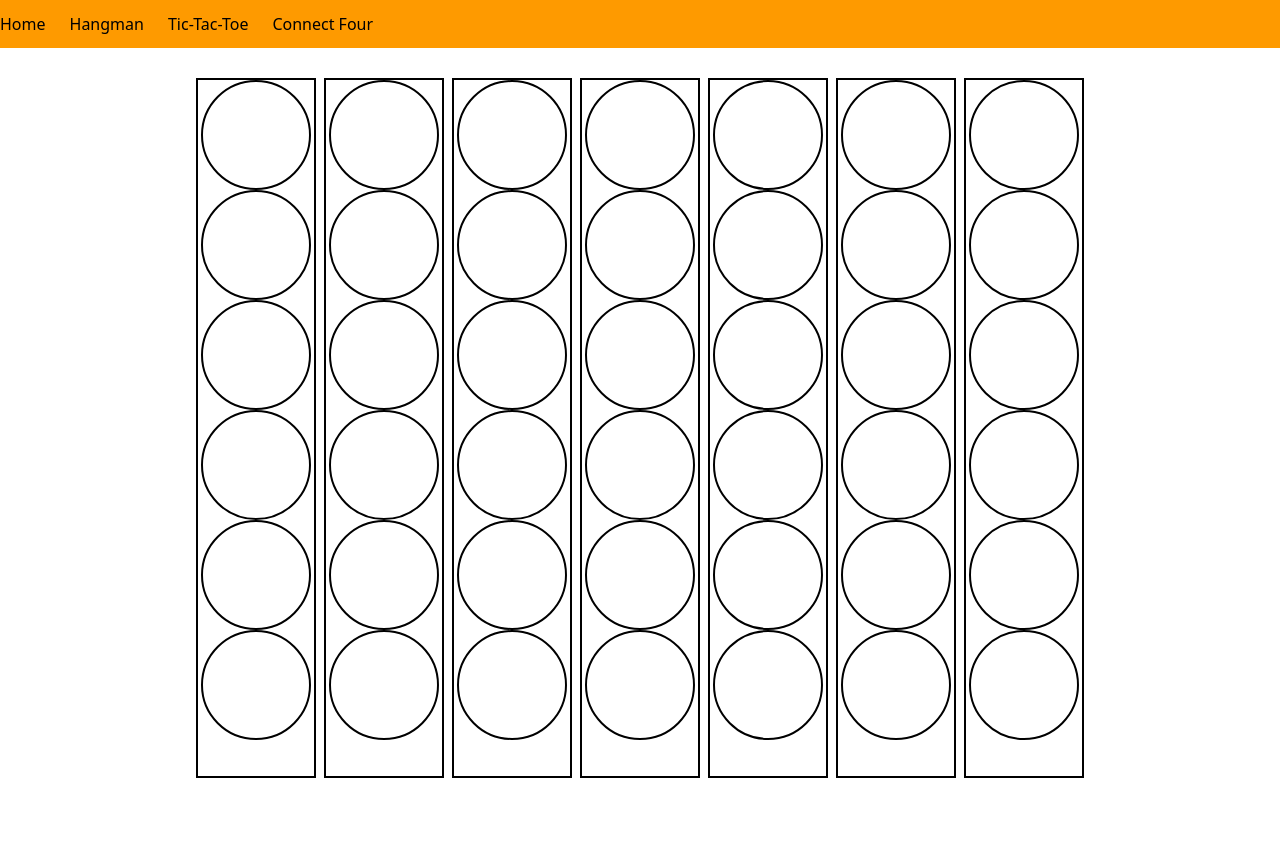
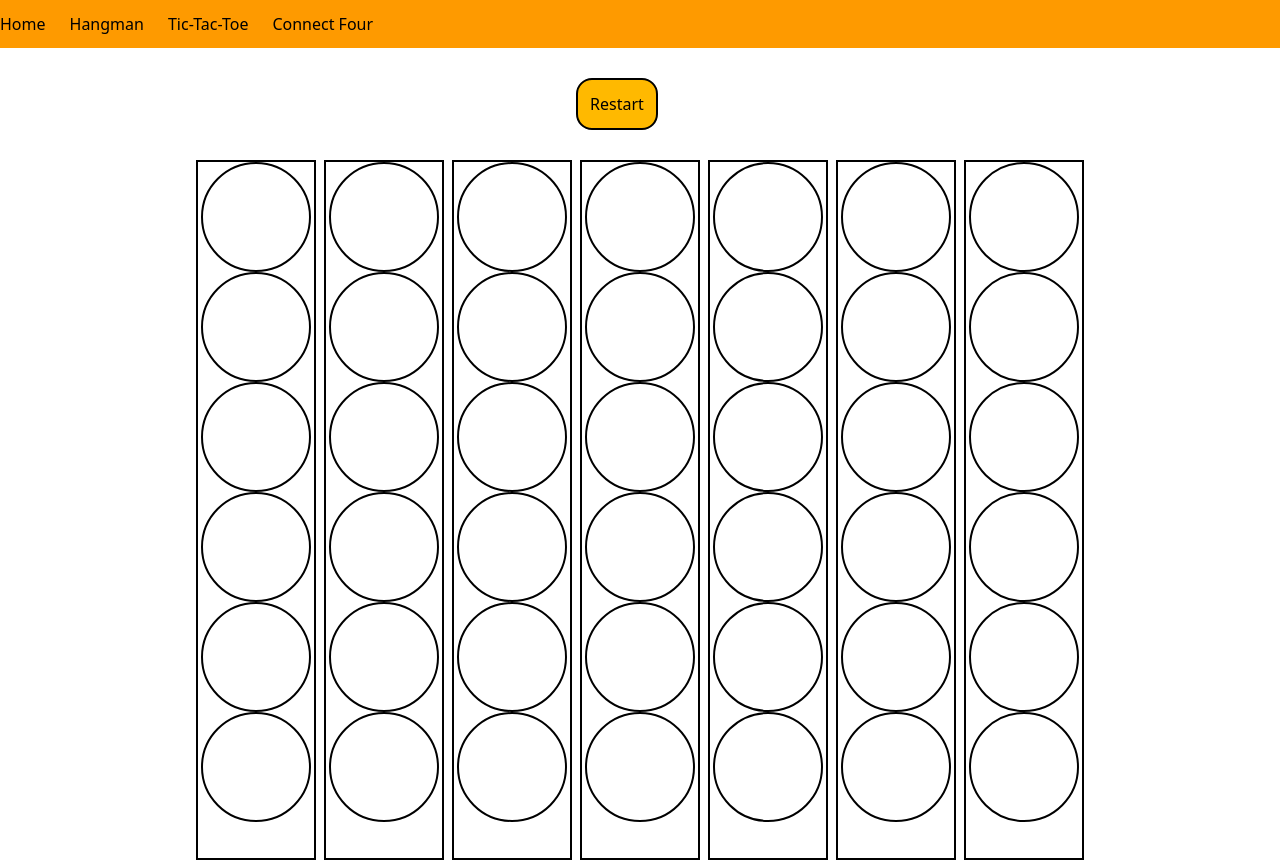
Before and after one commit to JamesDiStef/board-games, a React (Vite) app: page /connectFour in a window 1280 px wide. Before the commit the page ends 800 px from the top, so only its background shows below. Built offline with nearby package versions, Linux system fonts and the light colour scheme.

Commit message:
add handle restart to connect four and hangman

```diff
--- a/src/connectFour/ConnectFourBoard.tsx
+++ b/src/connectFour/ConnectFourBoard.tsx
@@ -171,7 +171,95 @@ const ConnectFourBoard = () => {
     setIsRedTurn(!isRedTurn);
   };
 
+  const handleRestart = () => {
+    setColumn1({
+      counter: 5,
+      squares: [
+        { id: 0, color: "" },
+        { id: 1, color: "" },
+        { id: 2, color: "" },
+        { id: 3, color: "" },
+        { id: 4, color: "" },
+        { id: 5, color: "" },
+      ],
+    });
+    setColumn2({
+      counter: 5,
+      squares: [
+        { id: 0, color: "" },
+        { id: 1, color: "" },
+        { id: 2, color: "" },
+        { id: 3, color: "" },
+        { id: 4, color: "" },
+        { id: 5, color: "" },
+      ],
+    });
+    setColumn3({
+      counter: 5,
+      squares: [
+        { id: 0, color: "" },
+        { id: 1, color: "" },
+        { id: 2, color: "" },
+        { id: 3, color: "" },
+        { id: 4, color: "" },
+        { id: 5, color: "" },
+      ],
+    });
+    setColumn4({
+      counter: 5,
+      squares: [
+        { id: 0, color: "" },
+        { id: 1, color: "" },
+        { id: 2, color: "" },
+        { id: 3, color: "" },
+        { id: 4, color: "" },
+        { id: 5, color: "" },
+      ],
+    });
+    setColumn5({
+      counter: 5,
+      squares: [
+        { id: 0, color: "" },
+        { id: 1, color: "" },
+        { id: 2, color: "" },
+        { id: 3, color: "" },
+        { id: 4, color: "" },
+        { id: 5, color: "" },
+      ],
+    });
+    setColumn6({
+      counter: 5,
+      squares: [
+        { id: 0, color: "" },
+        { id: 1, color: "" },
+        { id: 2, color: "" },
+        { id: 3, color: "" },
+        { id: 4, color: "" },
+        { id: 5, color: "" },
+      ],
+    });
+    setColumn7({
+      counter: 5,
+      squares: [
+        { id: 0, color: "" },
+        { id: 1, color: "" },
+        { id: 2, color: "" },
+        { id: 3, color: "" },
+        { id: 4, color: "" },
+        { id: 5, color: "" },
+      ],
+    });
+  };
+
   return (
+    <div className="">
+      <button
+        className="border-2 bg-amber-400 rounded-2xl mt-[30px] p-3 ml-[45%]"
+        onClick={handleRestart}
+      >
+        Restart
+      </button>
+
       <div className="flex justify-center sm:space-x-2">
         <ConnectFourRow column={column1} handleClick={handleClickColumn1} />
         <ConnectFourRow column={column2} handleClick={handleClickColumn2} />
@@ -181,6 +269,7 @@ const ConnectFourBoard = () => {
         <ConnectFourRow column={column6} handleClick={handleClickColumn6} />
         <ConnectFourRow column={column7} handleClick={handleClickColumn7} />
       </div>
+    </div>
   );
 };
 
--- a/src/hangman/HangmanBoard.tsx
+++ b/src/hangman/HangmanBoard.tsx
@@ -6,7 +6,7 @@ import Keyboard from "./Keyboard";
 
 function HangmanBoard() {
   const [isWin, setIsWin] = useState(false);
-  const [wordToGuess] = useState(() => {
+  const [wordToGuess, setWordtoGuess] = useState(() => {
     return words[Math.floor(Math.random() * words.length)];
   });
   const [guessedLetters, setGuessedLetters] = useState<string[]>([]);
@@ -22,6 +22,15 @@ function HangmanBoard() {
     }
   };
 
+  const handleRestart = () => {
+    setWordtoGuess(() => {
+      return words[Math.floor(Math.random() * words.length)];
+    });
+    setGuessedLetters([]);
+    setIsWin(false);
+    setWrongGuesses(0);
+  };
+
   return (
     <div
       style={{
@@ -33,6 +42,12 @@ function HangmanBoard() {
         alignItems: "center",
       }}
     >
+      <button
+        className="border-2 bg-amber-400 rounded-2xl mb-[20px] p-3"
+        onClick={handleRestart}
+      >
+        Restart
+      </button>
       {wrongGuesses === 6 && (
         <div
           style={{
```
Lines whose indentation alone changed are shown as unchanged.
